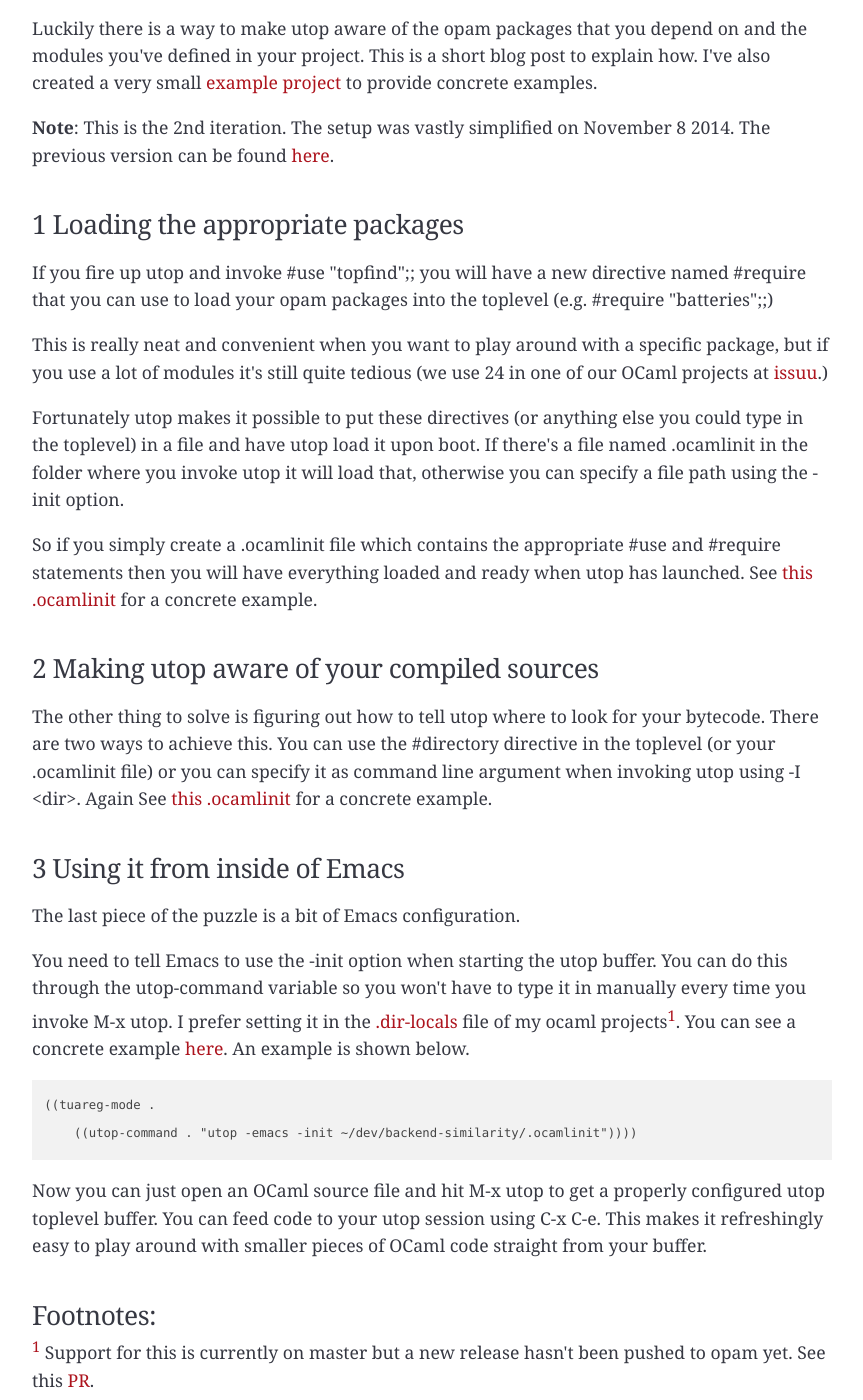
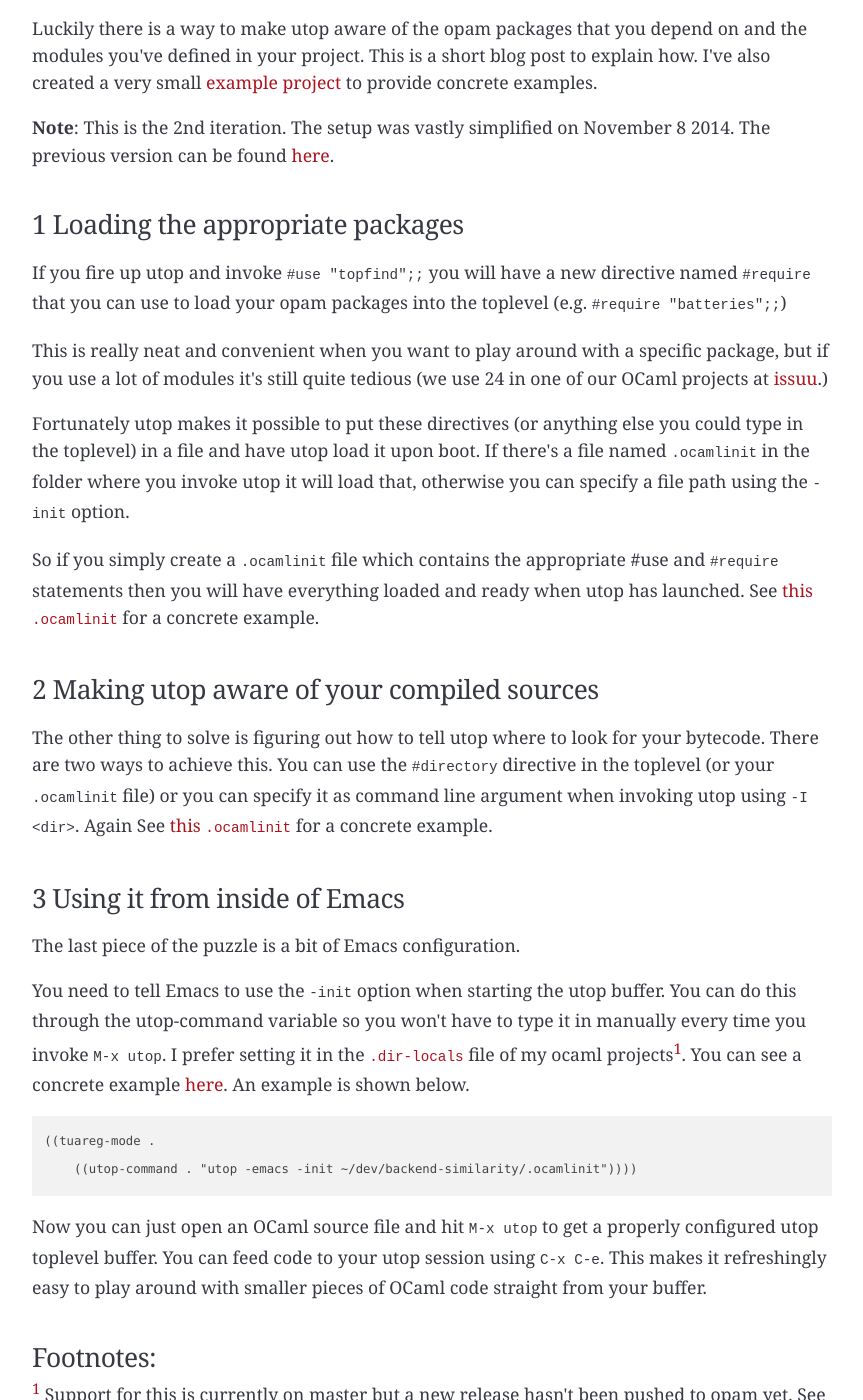
Before and after one commit to mads-hartmann/blog.mads-hartmann.com, a Jekyll site: the page built from _posts/2014-01-05-using-utop-in-emacs.html, in a window 1280 px wide and 1400 px high, scrolled down 1086 px. Shown: the whole window, without its empty margins (208-1071 px from the left). Built offline with Jekyll 4.4.1, drawn with Linux system fonts in a browser that asks for light colours; nearby versions of some CDN libraries; Markdown is read by kramdown in place of the engine named in the settings.

Commit message:
Use monospace fonts

```diff
--- a/_posts/2014-01-05-using-utop-in-emacs.html
+++ b/_posts/2014-01-05-using-utop-in-emacs.html
@@ -40,9 +40,9 @@ November 8 2014. The previous version can be found <a href="https://github.com/m
 <h2 id="sec-1"><span class="section-number-2">1</span> Loading the appropriate packages</h2>
 <div class="outline-text-2" id="text-1">
 <p>
-If you fire up utop and invoke #use "topfind";; you will have a new
-directive named #require that you can use to load your opam packages
-into the toplevel (e.g. #require "batteries";;)
+If you fire up utop and invoke <code>#use "topfind";;</code> you will have a new
+directive named <code>#require</code> that you can use to load your opam packages
+into the toplevel (e.g. <code>#require "batteries";;</code>)
 </p>
 
 <p>
@@ -52,18 +52,18 @@ tedious (we use 24 in one of our OCaml projects at <a href="http://www.issuu.com
 </p>
 
 <p>
-Fortunately utop makes it possible to put these directives (or anything
-else you could type in the toplevel) in a file and have utop load it
-upon boot. If there's a file named .ocamlinit in the folder where you
-invoke utop it will load that, otherwise you can specify a file path
-using the -init option.
+Fortunately utop makes it possible to put these directives (or
+anything else you could type in the toplevel) in a file and have utop
+load it upon boot. If there's a file named <code>.ocamlinit</code> in the folder
+where you invoke utop it will load that, otherwise you can specify a
+file path using the <code>-init</code> option.
 </p>
 
 <p>
-So if you simply create a .ocamlinit file which contains the
-appropriate #use and #require statements then you will have everything
-loaded and ready when utop has launched. See <a href="https://github.com/mads379/ocaml-utop-emacs-example/blob/master/.ocamlinit">this .ocamlinit</a> for a
-concrete example.
+So if you simply create a <code>.ocamlinit</code> file which contains the
+appropriate #use and <code>#require</code> statements then you will have
+everything loaded and ready when utop has launched. See <a href="https://github.com/mads379/ocaml-utop-emacs-example/blob/master/.ocamlinit">this
+<code>.ocamlinit</code></a> for a concrete example.
 </p>
 </div>
 </div>
@@ -74,9 +74,10 @@ concrete example.
 <p>
 The other thing to solve is figuring out how to tell utop where to
 look for your bytecode. There are two ways to achieve this. You can
-use the #directory directive in the toplevel (or your .ocamlinit file)
-or you can specify it as command line argument when invoking utop
-using -I &lt;dir&gt;. Again See <a href="https://github.com/mads379/ocaml-utop-emacs-example/blob/master/.ocamlinit">this .ocamlinit</a> for a concrete example.
+use the <code>#directory</code> directive in the toplevel (or your <code>.ocamlinit</code>
+file) or you can specify it as command line argument when invoking
+utop using <code>-I &lt;dir&gt;</code>. Again See <a href="https://github.com/mads379/ocaml-utop-emacs-example/blob/master/.ocamlinit">this <code>.ocamlinit</code></a> for a concrete
+example.
 </p>
 </div>
 </div>
@@ -89,11 +90,12 @@ The last piece of the puzzle is a bit of Emacs configuration.
 </p>
 
 <p>
-You need to tell Emacs to use the -init option when starting the utop
-buffer. You can do this through the utop-command variable so you won't
-have to type it in manually every time you invoke M-x utop. I prefer
-setting it in the <a href="https://www.gnu.org/software/emacs/manual/html_node/emacs/Directory-Variables.html">.dir-locals</a> file of my ocaml projects<sup><a id="fnr.1" name="fnr.1" class="footref" href="#fn.1">1</a></sup>. You can see a
-concrete example <a href="https://github.com/mads379/ocaml-utop-emacs-example/blob/master/.dir-locals.el">here</a>. An example is shown below.
+You need to tell Emacs to use the <code>-init</code> option when starting the
+utop buffer. You can do this through the utop-command variable so you
+won't have to type it in manually every time you invoke <code>M-x utop</code>. I
+prefer setting it in the <a href="https://www.gnu.org/software/emacs/manual/html_node/emacs/Directory-Variables.html"><code>.dir-locals</code></a> file of my ocaml
+projects<sup><a id="fnr.1" name="fnr.1" class="footref" href="#fn.1">1</a></sup>. You can see a concrete example <a href="https://github.com/mads379/ocaml-utop-emacs-example/blob/master/.dir-locals.el">here</a>. An example is
+shown below.
 </p>
 
 <div class="org-src-container">
@@ -104,9 +106,9 @@ concrete example <a href="https://github.com/mads379/ocaml-utop-emacs-example/bl
 </div>
 
 <p>
-Now you can just open an OCaml source file and hit M-x utop to get a
+Now you can just open an OCaml source file and hit <code>M-x utop</code> to get a
 properly configured utop toplevel buffer. You can feed code to your
-utop session using C-x C-e. This makes it refreshingly easy to play
+utop session using <code>C-x C-e</code>. This makes it refreshingly easy to play
 around with smaller pieces of OCaml code straight from your buffer.
 </p>
 </div>
```
Also changed, not shown: _org/_posts/2014-01-05-using-utop-in-emacs.org (+24 -22 lines).
